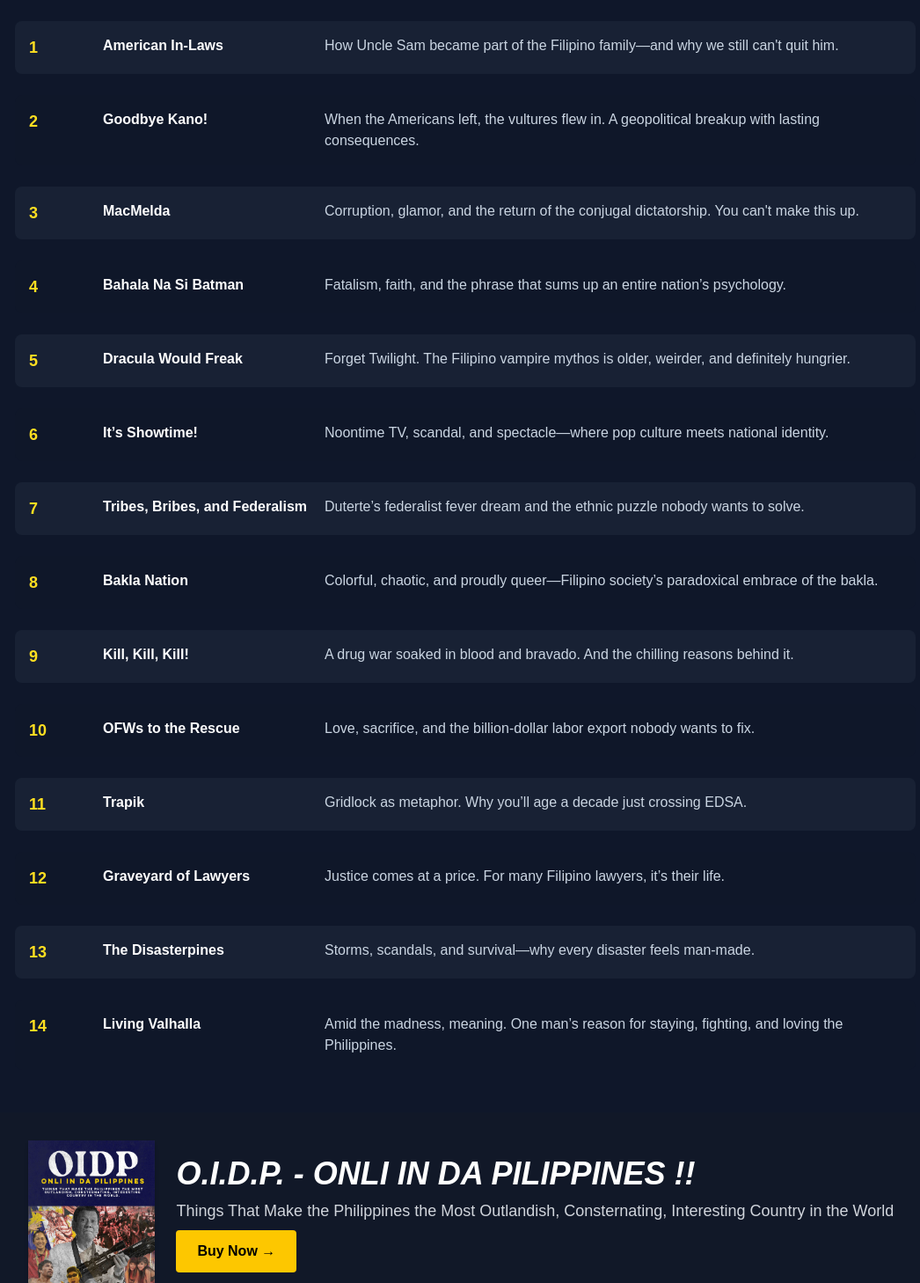
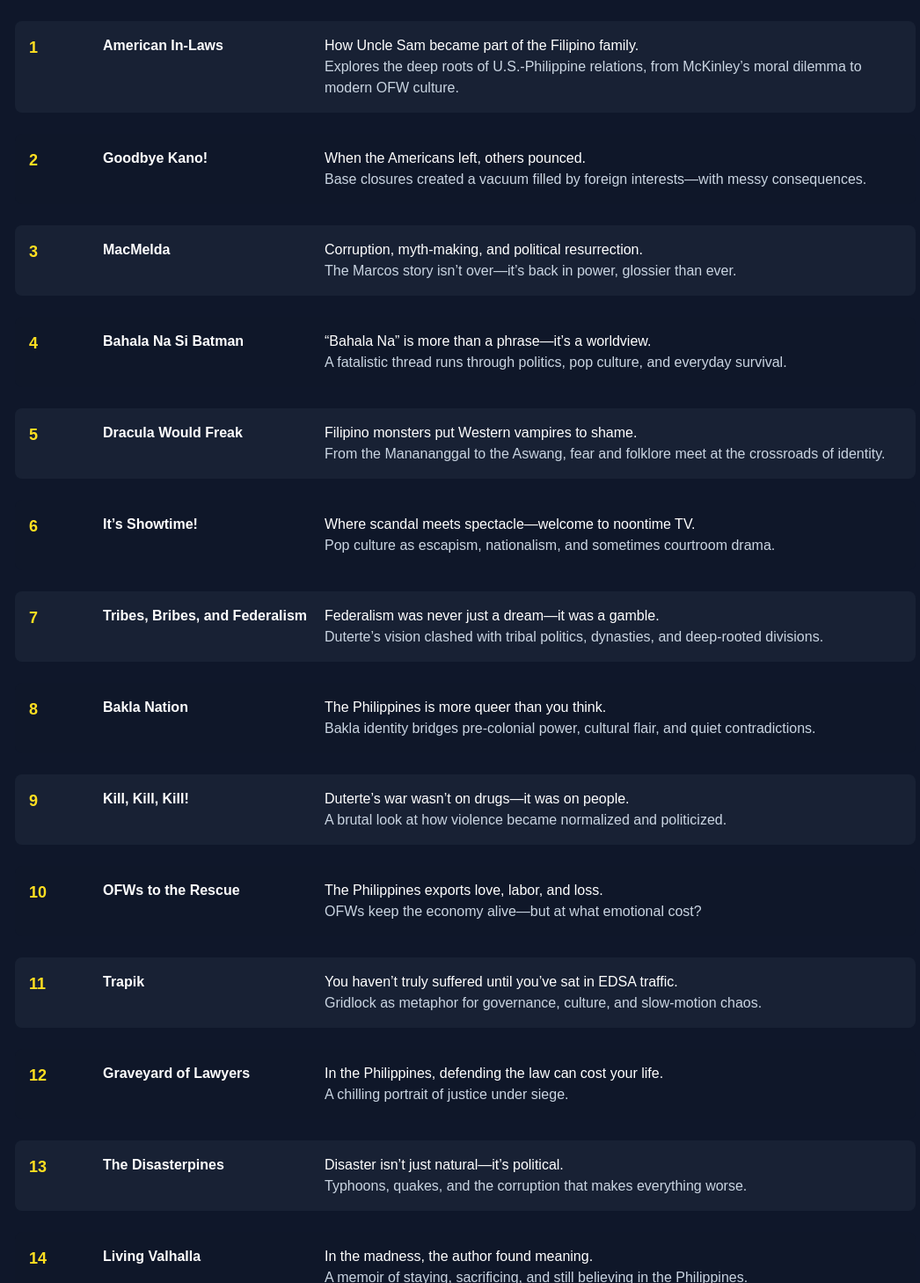
Before and after one commit to emmanagano/philippine-strategies, a Next.js app: page /oidp in a window 1280 px wide. Shown: the part 1172-2630 px from the top of the page at 88% size, without its empty margins (111-1157 px from the left). Built offline with nearby package versions, Linux system fonts and the light colour scheme.

Commit message:
oidp page chapters unpacked: added more info

```diff
--- a/src/app/oidp/page.tsx
+++ b/src/app/oidp/page.tsx
@@ -73,74 +73,188 @@ export default function OIDPPage() {
             [
               "1",
               "American In-Laws",
-              "How Uncle Sam became part of the Filipino family—and why we still can't quit him.",
+              <>
+                <div className="font-medium text-white">
+                  How Uncle Sam became part of the Filipino family.
+                </div>
+                <div>
+                  Explores the deep roots of U.S.-Philippine relations, from
+                  McKinley’s moral dilemma to modern OFW culture.
+                </div>
+              </>,
             ],
             [
               "2",
               "Goodbye Kano!",
-              "When the Americans left, the vultures flew in. A geopolitical breakup with lasting consequences.",
+              <>
+                <div className="font-medium text-white">
+                  When the Americans left, others pounced.
+                </div>
+                <div>
+                  Base closures created a vacuum filled by foreign
+                  interests—with messy consequences.
+                </div>
+              </>,
             ],
             [
               "3",
               "MacMelda",
-              "Corruption, glamor, and the return of the conjugal dictatorship. You can't make this up.",
+              <>
+                <div className="font-medium text-white">
+                  Corruption, myth-making, and political resurrection.
+                </div>
+                <div>
+                  The Marcos story isn’t over—it’s back in power, glossier than
+                  ever.
+                </div>
+              </>,
             ],
             [
               "4",
               "Bahala Na Si Batman",
-              "Fatalism, faith, and the phrase that sums up an entire nation’s psychology.",
+              <>
+                <div className="font-medium text-white">
+                  “Bahala Na” is more than a phrase—it’s a worldview.
+                </div>
+                <div>
+                  A fatalistic thread runs through politics, pop culture, and
+                  everyday survival.
+                </div>
+              </>,
             ],
             [
               "5",
               "Dracula Would Freak",
-              "Forget Twilight. The Filipino vampire mythos is older, weirder, and definitely hungrier.",
+              <>
+                <div className="font-medium text-white">
+                  Filipino monsters put Western vampires to shame.
+                </div>
+                <div>
+                  From the Manananggal to the Aswang, fear and folklore meet at
+                  the crossroads of identity.
+                </div>
+              </>,
             ],
             [
               "6",
               "It’s Showtime!",
-              "Noontime TV, scandal, and spectacle—where pop culture meets national identity.",
+              <>
+                <div className="font-medium text-white">
+                  Where scandal meets spectacle—welcome to noontime TV.
+                </div>
+                <div>
+                  Pop culture as escapism, nationalism, and sometimes courtroom
+                  drama.
+                </div>
+              </>,
             ],
             [
               "7",
               "Tribes, Bribes, and Federalism",
-              "Duterte’s federalist fever dream and the ethnic puzzle nobody wants to solve.",
+              <>
+                <div className="font-medium text-white">
+                  Federalism was never just a dream—it was a gamble.
+                </div>
+                <div>
+                  Duterte’s vision clashed with tribal politics, dynasties, and
+                  deep-rooted divisions.
+                </div>
+              </>,
             ],
             [
               "8",
               "Bakla Nation",
-              "Colorful, chaotic, and proudly queer—Filipino society’s paradoxical embrace of the bakla.",
+              <>
+                <div className="font-medium text-white">
+                  The Philippines is more queer than you think.
+                </div>
+                <div>
+                  Bakla identity bridges pre-colonial power, cultural flair, and
+                  quiet contradictions.
+                </div>
+              </>,
             ],
             [
               "9",
               "Kill, Kill, Kill!",
-              "A drug war soaked in blood and bravado. And the chilling reasons behind it.",
+              <>
+                <div className="font-medium text-white">
+                  Duterte’s war wasn’t on drugs—it was on people.
+                </div>
+                <div>
+                  A brutal look at how violence became normalized and
+                  politicized.
+                </div>
+              </>,
             ],
             [
               "10",
               "OFWs to the Rescue",
-              "Love, sacrifice, and the billion-dollar labor export nobody wants to fix.",
+              <>
+                <div className="font-medium text-white">
+                  The Philippines exports love, labor, and loss.
+                </div>
+                <div>
+                  OFWs keep the economy alive—but at what emotional cost?
+                </div>
+              </>,
             ],
             [
               "11",
               "Trapik",
-              "Gridlock as metaphor. Why you’ll age a decade just crossing EDSA.",
+              <>
+                <div className="font-medium text-white">
+                  You haven’t truly suffered until you’ve sat in EDSA traffic.
+                </div>
+                <div>
+                  Gridlock as metaphor for governance, culture, and slow-motion
+                  chaos.
+                </div>
+              </>,
             ],
             [
               "12",
               "Graveyard of Lawyers",
-              "Justice comes at a price. For many Filipino lawyers, it’s their life.",
+              <>
+                <div className="font-medium text-white">
+                  In the Philippines, defending the law can cost your life.
+                </div>
+                <div>A chilling portrait of justice under siege.</div>
+              </>,
             ],
             [
               "13",
               "The Disasterpines",
-              "Storms, scandals, and survival—why every disaster feels man-made.",
+              <>
+                <div className="font-medium text-white">
+                  Disaster isn’t just natural—it’s political.
+                </div>
+                <div>
+                  Typhoons, quakes, and the corruption that makes everything
+                  worse.
+                </div>
+              </>,
             ],
             [
               "14",
               "Living Valhalla",
-              "Amid the madness, meaning. One man’s reason for staying, fighting, and loving the Philippines.",
+              <>
+                <div className="font-medium text-white">
+                  In the madness, the author found meaning.
+                </div>
+                <div>
+                  A memoir of staying, sacrificing, and still believing in the
+                  Philippines.
+                </div>
+              </>,
             ],
-          ].map(([chapter, title, teaser], idx) => (
+          ].map((item, idx) => {
+            const [chapter, title, teaser] = item as [
+              string,
+              string,
+              React.ReactNode
+            ];
+            return (
               <div
                 key={chapter}
                 className={`grid md:grid-cols-12 items-start gap-4 p-4 rounded-lg ${
@@ -157,7 +271,8 @@ export default function OIDPPage() {
                   {teaser}
                 </div>
               </div>
-          ))}
+            );
+          })}
         </div>
       </section>
     </div>
```
Lines whose indentation alone changed are shown as unchanged.
